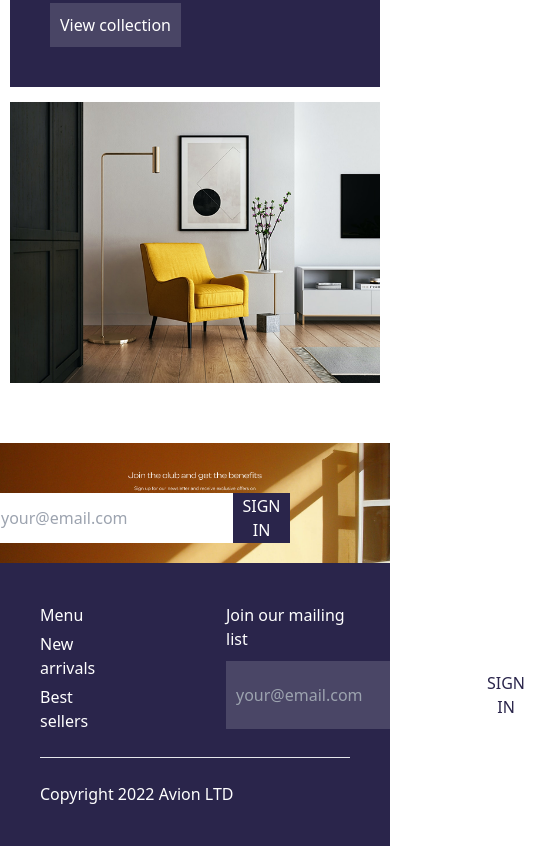
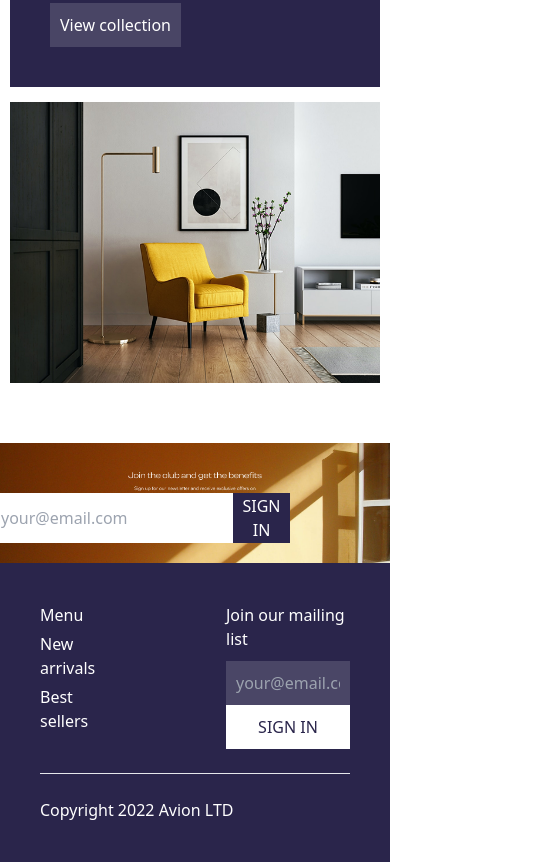
Before and after one commit to fayzullojonl7/COLLAB-PROJECT, a website: page src/maga.html in a window 390 px wide. Shown: the part 3314-4176 px from the top of the page, 535 px wide, since content can reach past the window. Drawn offline with nearby package versions, Linux system fonts and the light colour scheme; files that its build step writes are made by us from their sources.

Commit message:
finish media

```diff
--- a/src/maga.html
+++ b/src/maga.html
@@ -137,7 +137,7 @@
                 </ul>
                 <div class="flex flex-col gap-[10px] w-[40%]">
                     <p>Join our mailing list</p>
-                    <div class="flex">
+                    <div class="flex flex-col md:flex-row">
                         <input type="text" placeholder="your@email.com" class="p-[10px] bg-[#FFFFFF26] outline-none border-none">
                         <button class="bg-white text-[#2A254B] p-[10px]">SIGN IN</button>
                     </div>
```
